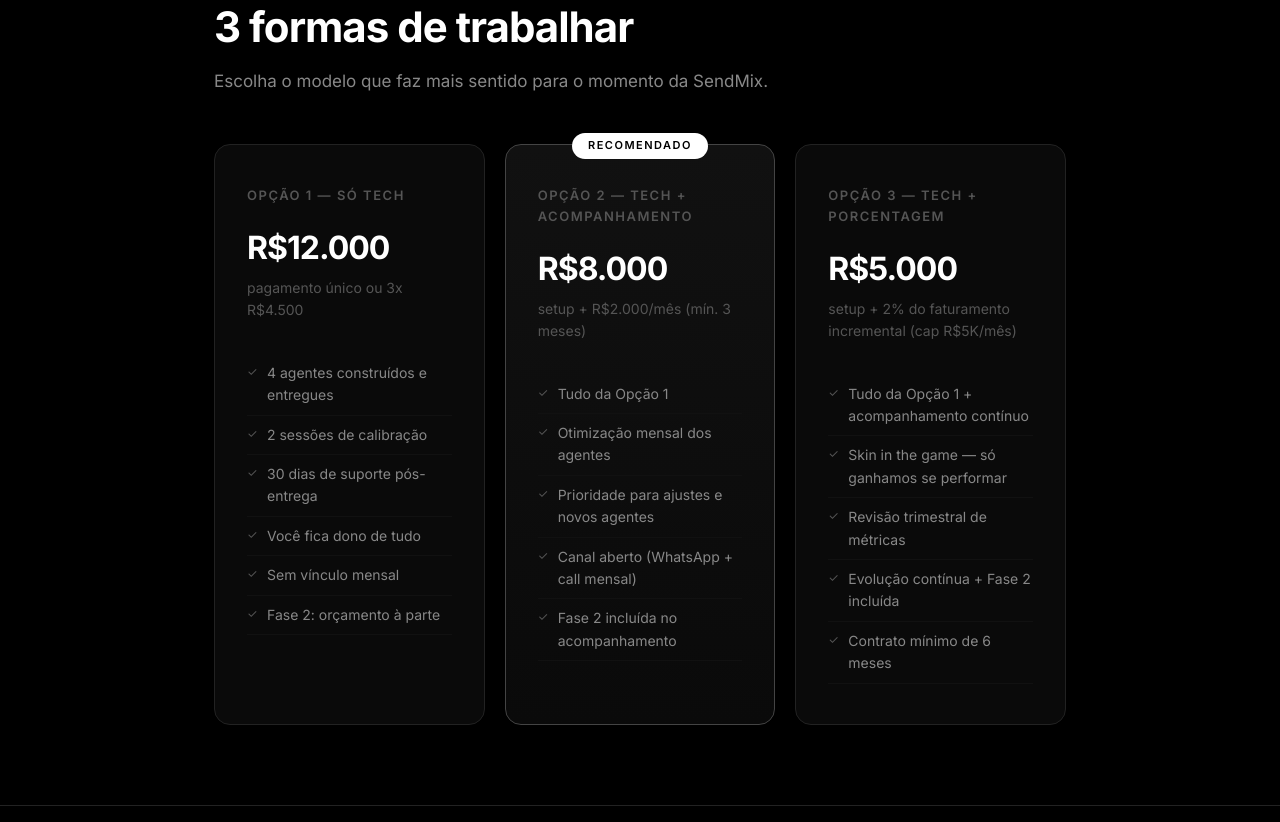
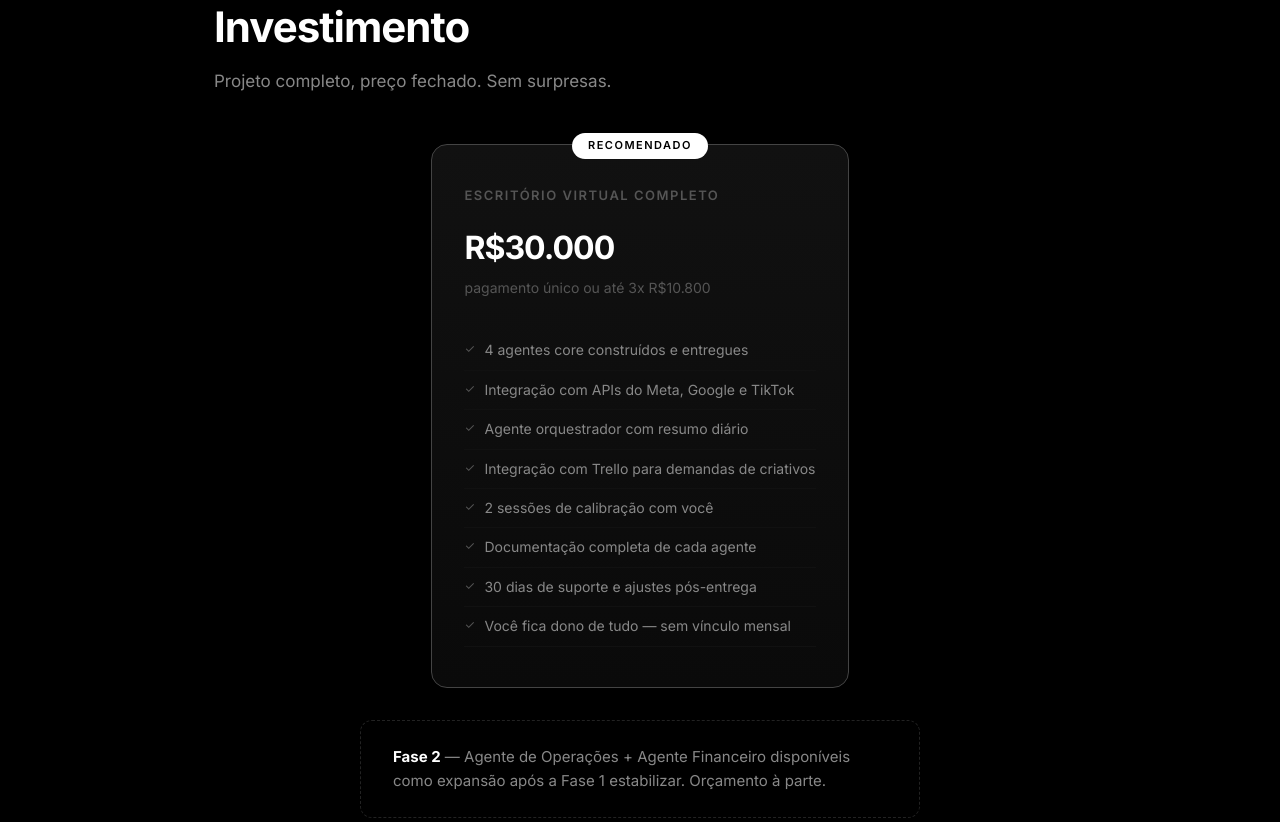
Before and after one commit to cello1508/proposta-sendmix, a plain HTML site: page index.html in a window 1280 px wide. Shown: the part 4019-4841 px from the top of the page. Drawn offline with Linux system fonts and the light colour scheme.

Commit message:
Pricing atualizado: R$30K fixo, sem modelo de %

```diff
--- a/index.html
+++ b/index.html
@@ -699,52 +699,29 @@
   <section>
     <div class="container">
       <p class="section-label">Investimento</p>
-      <h2 class="section-title">3 formas de trabalhar</h2>
-      <p class="section-subtitle">Escolha o modelo que faz mais sentido para o momento da SendMix.</p>
+      <h2 class="section-title">Investimento</h2>
+      <p class="section-subtitle">Projeto completo, preço fechado. Sem surpresas.</p>
 
-      <div class="pricing-grid">
-        <!-- Option 1 -->
-        <div class="pricing-card">
-          <div class="pricing-name">Opção 1 — Só Tech</div>
-          <div class="pricing-value">R$12.000</div>
-          <div class="pricing-detail">pagamento único ou 3x R$4.500</div>
+      <div class="pricing-grid" style="grid-template-columns: 1fr;">
+        <div class="pricing-card recommended" style="max-width: 560px; margin: 0 auto;">
+          <div class="pricing-name">Escritório Virtual Completo</div>
+          <div class="pricing-value">R$30.000</div>
+          <div class="pricing-detail">pagamento único ou até 3x R$10.800</div>
           <ul class="pricing-features">
-            <li>4 agentes construídos e entregues</li>
-            <li>2 sessões de calibração</li>
-            <li>30 dias de suporte pós-entrega</li>
-            <li>Você fica dono de tudo</li>
-            <li>Sem vínculo mensal</li>
-            <li>Fase 2: orçamento à parte</li>
+            <li>4 agentes core construídos e entregues</li>
+            <li>Integração com APIs do Meta, Google e TikTok</li>
+            <li>Agente orquestrador com resumo diário</li>
+            <li>Integração com Trello para demandas de criativos</li>
+            <li>2 sessões de calibração com você</li>
+            <li>Documentação completa de cada agente</li>
+            <li>30 dias de suporte e ajustes pós-entrega</li>
+            <li>Você fica dono de tudo — sem vínculo mensal</li>
           </ul>
         </div>
+      </div>
 
-        <!-- Option 2 -->
-        <div class="pricing-card recommended">
-          <div class="pricing-name">Opção 2 — Tech + Acompanhamento</div>
-          <div class="pricing-value">R$8.000</div>
-          <div class="pricing-detail">setup + R$2.000/mês (mín. 3 meses)</div>
-          <ul class="pricing-features">
-            <li>Tudo da Opção 1</li>
-            <li>Otimização mensal dos agentes</li>
-            <li>Prioridade para ajustes e novos agentes</li>
-            <li>Canal aberto (WhatsApp + call mensal)</li>
-            <li>Fase 2 incluída no acompanhamento</li>
-          </ul>
-        </div>
-
-        <!-- Option 3 -->
-        <div class="pricing-card">
-          <div class="pricing-name">Opção 3 — Tech + Porcentagem</div>
-          <div class="pricing-value">R$5.000</div>
-          <div class="pricing-detail">setup + 2% do faturamento incremental (cap R$5K/mês)</div>
-          <ul class="pricing-features">
-            <li>Tudo da Opção 1 + acompanhamento contínuo</li>
-            <li>Skin in the game — só ganhamos se performar</li>
-            <li>Revisão trimestral de métricas</li>
-            <li>Evolução contínua + Fase 2 incluída</li>
-            <li>Contrato mínimo de 6 meses</li>
-          </ul>
-        </div>
+      <div class="phase2-note" style="max-width: 560px; margin: 32px auto 0;">
+        <strong>Fase 2</strong> — Agente de Operações + Agente Financeiro disponíveis como expansão após a Fase 1 estabilizar. Orçamento à parte.
       </div>
     </div>
   </section>
@@ -770,8 +747,8 @@
           <p>Rede de devs e operadores na comunidade Gather — suporte e evolução contínua.</p>
         </div>
         <div class="why-item">
-          <h4>Skin in the game</h4>
-          <p>Oferecemos modelo de porcentagem. Só ganhamos se os agentes entregarem resultado.</p>
+          <h4>Projeto fechado</h4>
+          <p>Preço fixo, escopo claro, sem surpresas. Você fica dono de tudo no final.</p>
         </div>
       </div>
     </div>
```
Also changed, not shown: 1 other file.
